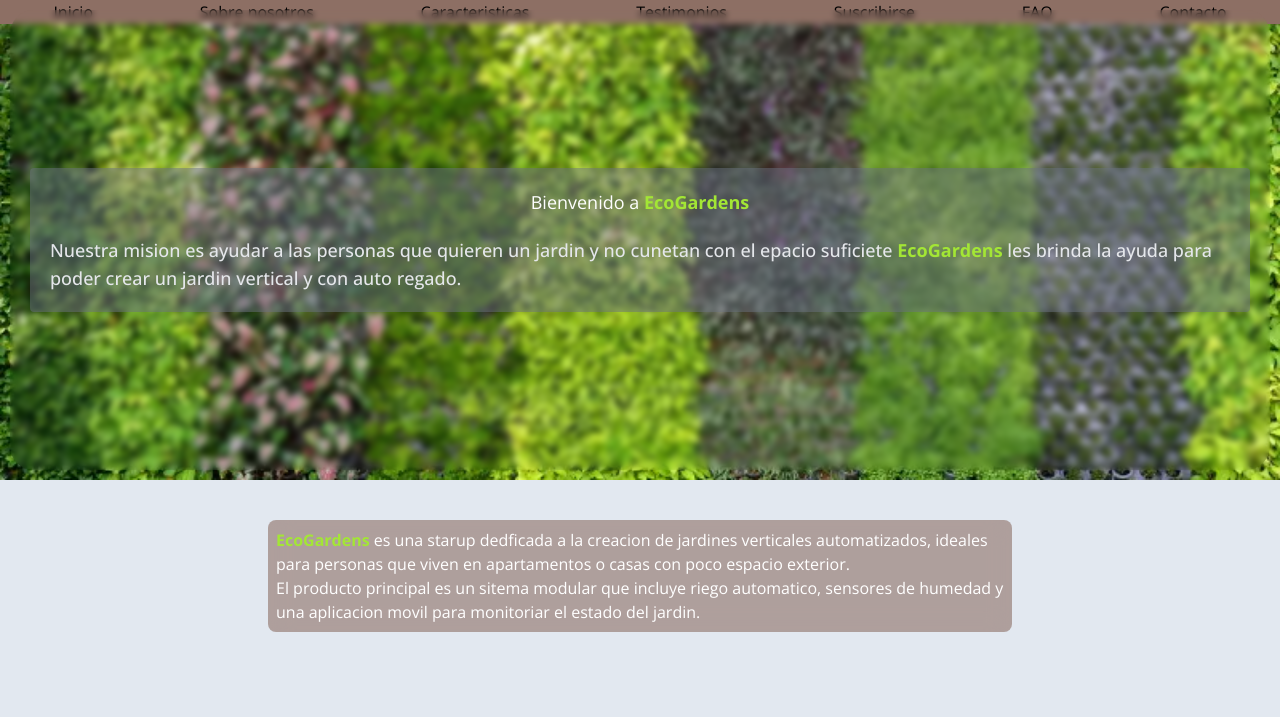
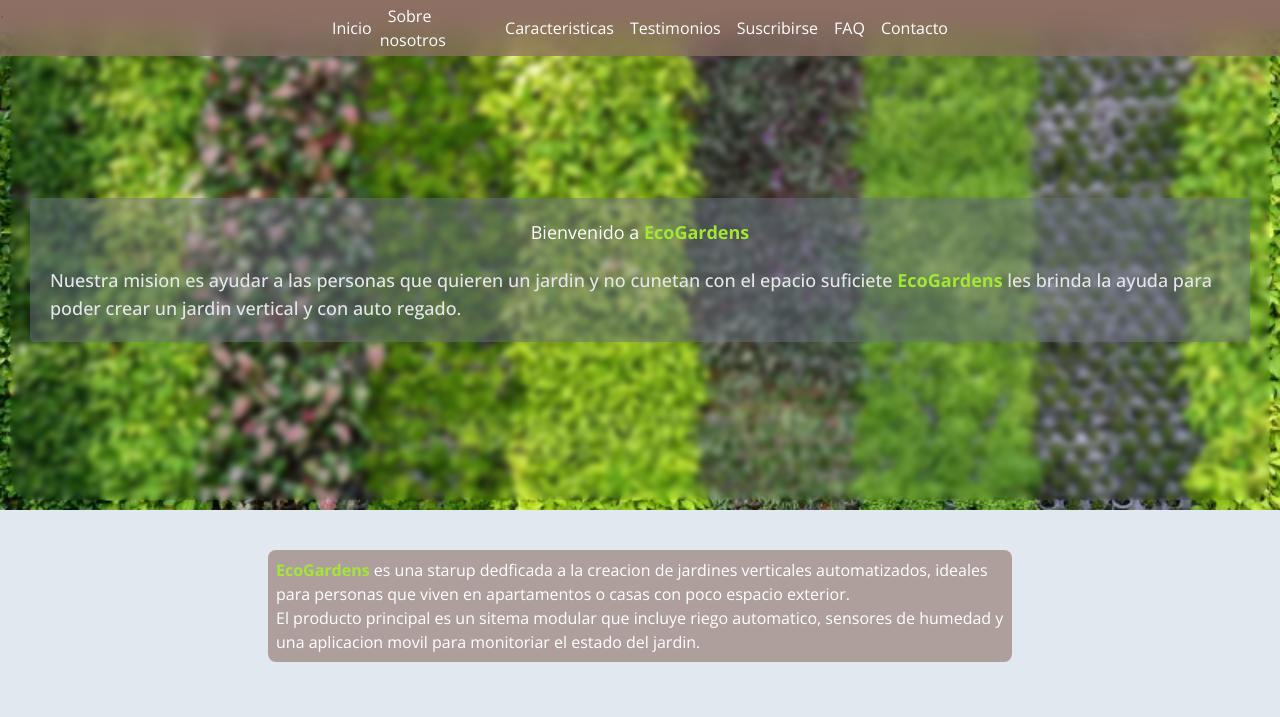
Before and after one commit to WUERION/landing-EcoGardens, a plain HTML site: page index.html in a window 1280 px wide. Shown: the top 717 px of the page. Drawn offline with nearby package versions, Linux system fonts and the light colour scheme.

Commit message:
creacion del nav y se estilo

```diff
--- a/index.html
+++ b/index.html
@@ -10,18 +10,32 @@
 </head>
 
 <body class="bg-slate-200 h-dvh">
-    <nav class="hidden md:block bg-[#8D6F64] fixed w-full ">
-        <ul class="flex justify-around items-center ">
-            <li><a href="#home">Inicio</a></li>
-            <li><a href="#about">Sobre nosotros</a></li>
-            <li><a href="#caracteristicas">Caracteristicas</a></li>
-            <li><a href="#testimonios">Testimonios</a></li>
-            <li><a href="#subs">Suscribirse</a></li>
-            <li><a href="#faq">FAQ</a></li>
-            <li><a href="#contac">Contacto</a></li>
+    <nav class="hidden md:flex w-full bg-[#8D6F64]/70 justify-center fixed backdrop-blur-md z-10">
+        <ul class="flex justify-around items-center w-1/2 p-1">
+            <li class=""><a
+                    class="text-white p-2 hover:bg-white/60 hover:pb-2.5 hover:scale-x-110  hover:rounded hover:text-black hover:transition hover:duration-700 hover:duration-300 hover:ease-in-out"
+                    href="#home">Inicio</a></li>
+            <li class=""><a
+                    class="text-white p-2 hover:bg-white/60 hover:pb-2.5 hover:scale-x-110  hover:rounded hover:text-black hover:transition hover:duration-700 hover:duration-300 hover:ease-in-out"
+                    href="#about">Sobre nosotros</a></li>
+            <li class=""><a
+                    class="text-white p-2 hover:bg-white/60 hover:pb-2.5 hover:scale-x-110  hover:rounded hover:text-black hover:transition hover:duration-700 hover:duration-300 hover:ease-in-out"
+                    href="#caracteristicas">Caracteristicas</a></li>
+            <li class=""><a
+                    class="text-white p-2 hover:bg-white/60 hover:pb-2.5 hover:scale-x-110  hover:rounded hover:text-black hover:transition hover:duration-700 hover:duration-300 hover:ease-in-out"
+                    href="#testimonios">Testimonios</a></li>
+            <li class=""><a
+                    class="text-white p-2 hover:bg-white/60 hover:pb-2.5 hover:scale-x-110  hover:rounded hover:text-black hover:transition hover:duration-700 hover:duration-300 hover:ease-in-out"
+                    href="#subs">Suscribirse</a></li>
+            <li class=""><a
+                    class="text-white p-2 hover:bg-white/60 hover:pb-2.5 hover:scale-x-110  hover:rounded hover:text-black hover:transition hover:duration-700 hover:duration-300 hover:ease-in-out"
+                    href="#faq">FAQ</a></li>
+            <li class=""><a
+                    class="text-white p-2 hover:bg-white/60 hover:pb-2.5 hover:scale-x-110  hover:rounded hover:text-black hover:transition hover:duration-700 hover:duration-300 hover:ease-in-out"
+                    href="#contac">Contacto</a></li>
         </ul>
     </nav>
-
+    <div class="bg-[#8D6F64] h-[30px] hidden md:flex">.</div>
     <header id="home" style="background-image: url(img/bgHero.webp);"
         class="flex justify-center items-center h-3/5 bg-cover p-2.5">
         <div class="backdrop-blur-[3px] w-full h-full flex justify-center items-center p-5 rounded-3xl">
@@ -63,7 +77,7 @@
                 <div class="grid grid-cols-1 md:grid-cols-2 gap-5 md:w-4/5 ">
                     <div class="flex justify-center items-center w-full "><img src="img/cocina.webp"
                             alt="Jardin vertical en una cocina" srcset=""
-                            class="rounded-lg w-1/2 h-2/5 md:w-full lg:w-1/2 h-full shadow-lg shadow-[#8D6F64]/80 w-full text-center md:w-1/2 relative">
+                            class="rounded-lg w-1/2 h-2/5 md:w-full lg:w-1/2 h-full shadow-lg shadow-[#8D6F64]/80 w-full text-center md:w-1/2">
                     </div>
                     <div class="flex justify-center items-center w-full "><img src="img/sala.webp"
                             alt="Jardin vertical en una sala" srcset=""
```
